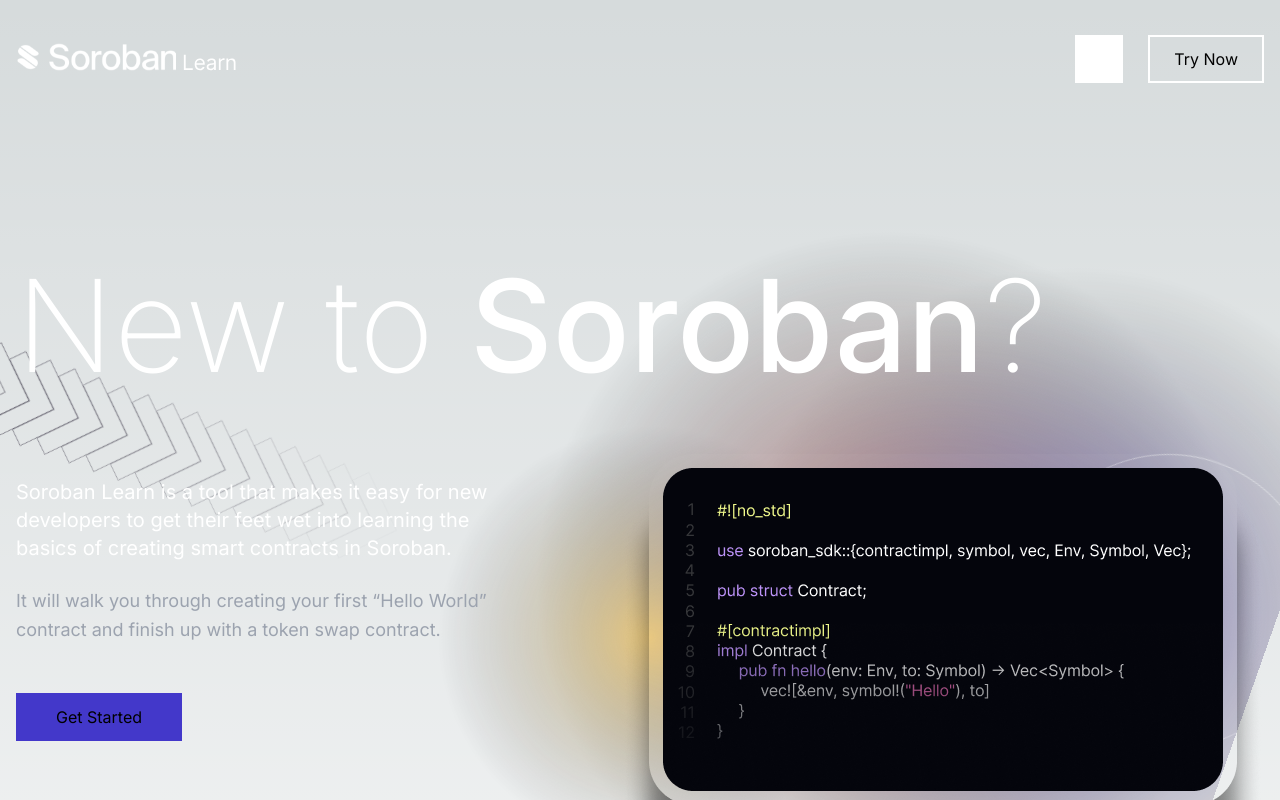
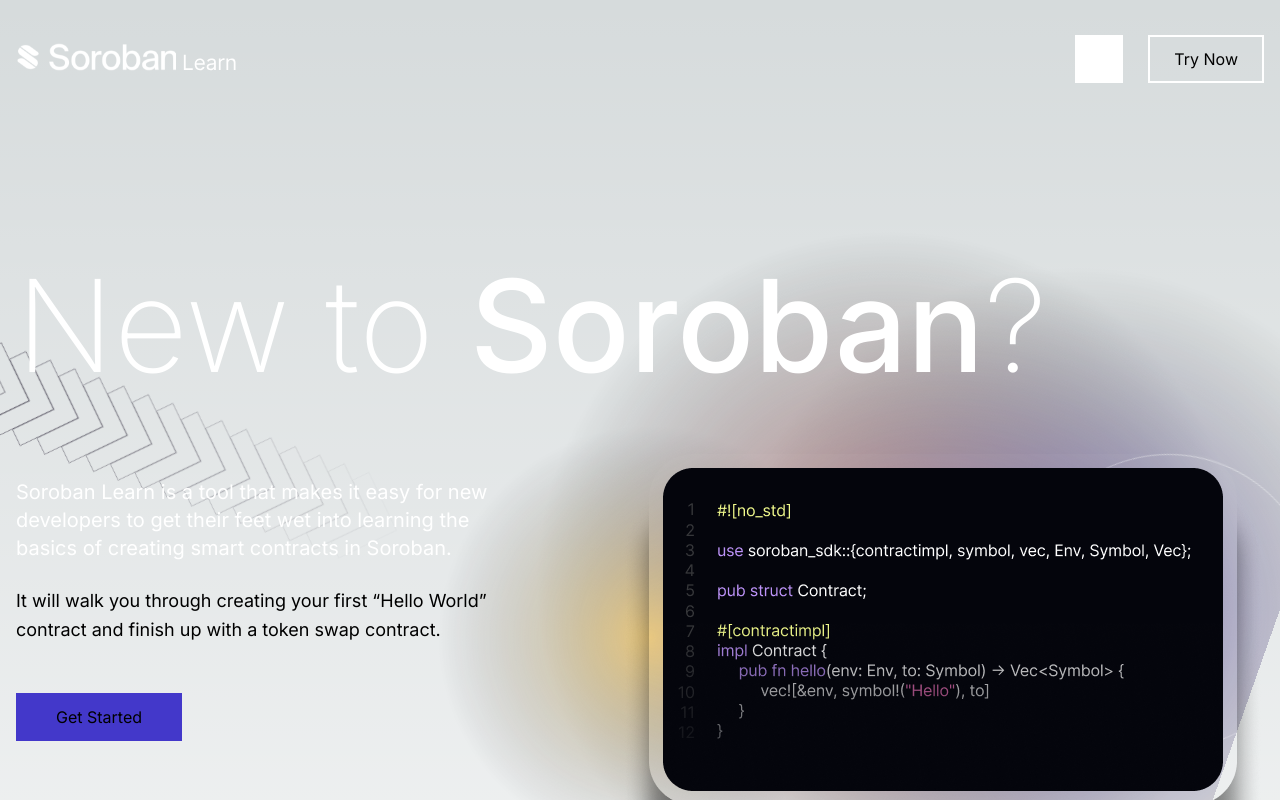
Before and after one commit to Soroban-Learn/soroban-learn-new, a Next.js app: page / in a window 1280 px wide. Shown: the top 800 px of the page. Built offline with nearby package versions, Linux system fonts and the light colour scheme.

Commit message:
🔧 update tailwind config

```diff
--- a/tailwind.config.js
+++ b/tailwind.config.js
@@ -1,4 +1,4 @@
-/** @type {import('tailwindcss').Config} */
+/** @type {import("tailwindcss").Config} */
 module.exports = {
   content: [
     "./src/pages/**/*.{js,ts,jsx,tsx,mdx}",
@@ -14,6 +14,18 @@ module.exports = {
         "gradient-conic":
           "conic-gradient(from 180deg at 50% 50%, var(--tw-gradient-stops))",
       },
+      colors: {
+        primary: "#5546FF",
+        "gray": "#282828",
+        "dark-gray": "#232323",
+        "dark-gray/50": "#23232380",
+        "light-gray": "#5F5F5F",
+        black2: "#0A0A0A",
+      },
+      height: {
+        header: "80px",
+        main: "calc(100vh - 80px)",
+      }
     },
     container: {
       center: true,
```
